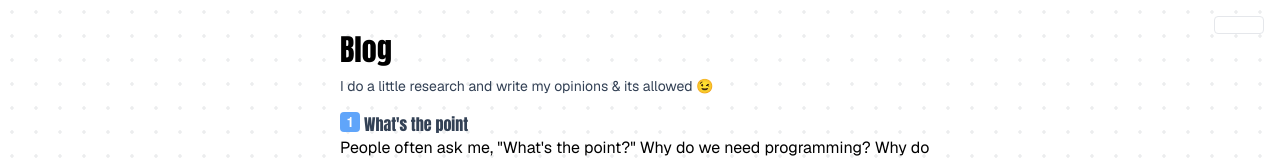
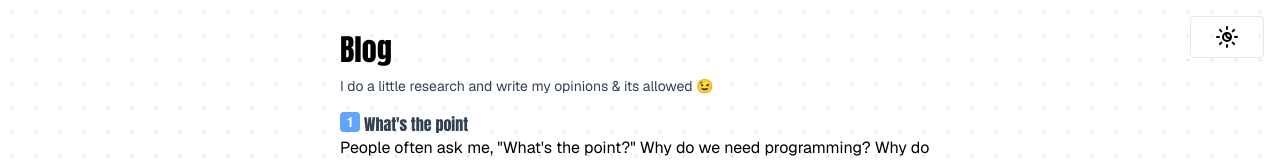
Before and after one commit to tmnyoni/tmnyoni.github.io, a Next.js app: page /blog in a window 1280 px wide. Shown: the top 160 px of the page. Built offline with nearby package versions, Linux system fonts and the light colour scheme.

Commit message:
add icon when theme is system default

```diff
--- a/src/app/(site)/theme-button.tsx
+++ b/src/app/(site)/theme-button.tsx
@@ -1,6 +1,6 @@
 "use client"
 
-import { Moon, Sun } from "lucide-react"
+import { Moon, Sun, SunMoon } from "lucide-react"
 import { useTheme } from "next-themes"
 
 import { cn } from "@/lib/utils"
@@ -15,6 +15,7 @@ export function ToggleThemeButton() {
                 setTheme(theme === "light" ? "dark" : "light")
             }}
         >
+            <SunMoon className={cn(theme == "system" ? "block" : "hidden")} />
             <Moon className={cn(theme === "light" ? "block" : "hidden")} />
             <Sun className={cn(theme === "dark" ? "block" : "hidden")} />
         </Button>
```
